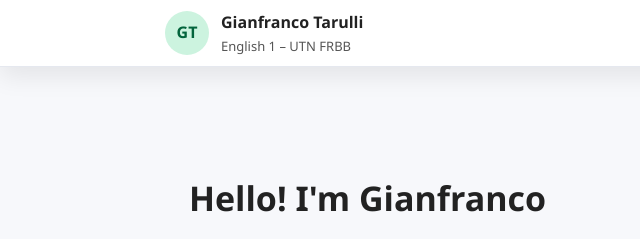
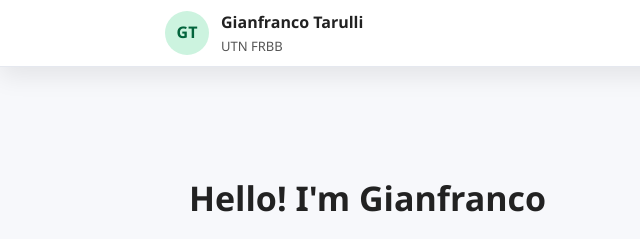
Before and after one commit to Gianfraa/Portfolio, a plain HTML site: page index.html in a window 1280 px wide. Shown: the top 239 px of the page, 0-640 px from the left. Drawn offline with Linux system fonts and the light colour scheme.

```diff
--- a/index.html
+++ b/index.html
@@ -56,7 +56,7 @@
         <div class="avatar">GT</div>
         <div>
           <div style="font-weight:700">Gianfranco Tarulli</div>
-          <div style="font-size:13px;color:var(--muted)">English 1 – UTN FRBB</div>
+          <div style="font-size:13px;color:var(--muted)">UTN FRBB</div>
         </div>
       </div>
       <nav class="links">
```
